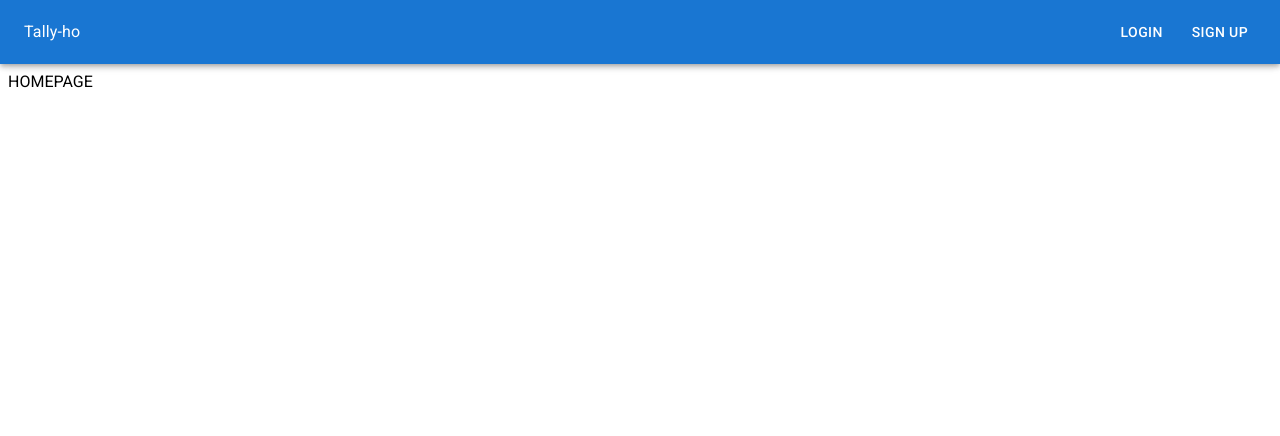
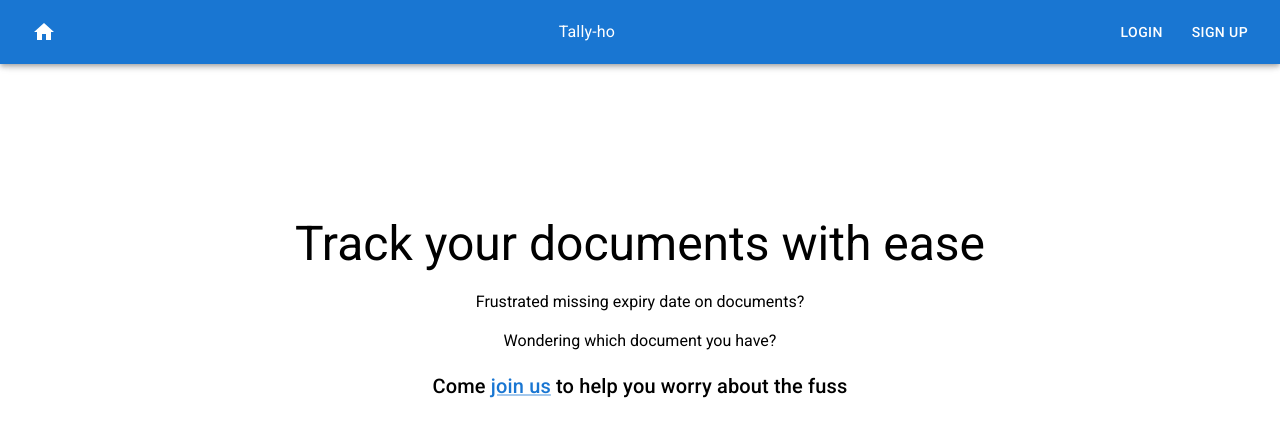
Before and after one commit to bengoh815/ISDH, a React (Create React App) app in the folder client/: page / in a window 1280 px wide. Shown: the top 436 px of the page. Built offline with nearby package versions, Linux system fonts and the light colour scheme; no server answers.

Commit message:
Working homepage

```diff
--- a/client/src/components/Menubox.js
+++ /dev/null
@@ -1,19 +0,0 @@
-import { Menu } from "@mui/icons-material";
-import { Box, IconButton, Typography } from "@mui/material";
-
-export default function Menubox({ toggleDrawer }) {
-  return (
-    <Box
-      sx={{
-        display: "flex",
-        alignItems: "center",
-        gap: "5px",
-      }}
-    >
-      <IconButton onClick={toggleDrawer} aria-label="menu" size="medium">
-        <Menu fontSize="inherit" sx={{ color: "white" }} />
-      </IconButton>
-      <Typography>Dashboard</Typography>
-    </Box>
-  );
-}
--- a/client/src/components/Navbar.js
+++ b/client/src/components/Navbar.js
@@ -5,15 +5,16 @@ import { NavLink } from "react-router-dom";
 import {
   AppBar,
   Button,
+  IconButton,
   Stack,
   Toolbar,
   Typography,
   styled,
 } from "@mui/material";
+import { Home } from "@mui/icons-material";
 
 // components
 import Userbox from "./Userbox";
-import Menubox from "./Menubox";
 
 // hooks
 import { useAuthContext } from "../hooks/useAuthContext";
@@ -40,8 +41,9 @@ export default function Navbar({ toggleDrawer }) {
             justifyContent: "space-between",
           }}
         >
-          {user && <Menubox toggleDrawer={toggleDrawer} />}
-
+          <IconButton component={NavLink} to="/" sx={{ color: "white" }}>
+            <Home />
+          </IconButton>
           <Typography>Tally-ho</Typography>
           {user ? (
             <Userbox />
--- a/client/src/pages/Home.js
+++ b/client/src/pages/Home.js
@@ -1,13 +1,40 @@
+// npm
+import { Link as RouterLink } from "react-router-dom";
+
+// mui
+import { Box, Link as MuiLink, Stack, Typography } from "@mui/material";
+
 // components
 import Navbar from "../components/Navbar";
 import SpacingHeader from "../components/SpacingHeader";
 
 export default function Home({ openDrawer }) {
   return (
-    <>
+    <Box sx={{ height: "90vh" }}>
       <Navbar />
       <SpacingHeader />
-      HOMEPAGE
-    </>
+      <Box sx={{ height: "20%" }} />
+      <Stack
+        direction="column"
+        gap="20px"
+        sx={{
+          justifyContent: "center",
+          alignItems: "center",
+        }}
+      >
+        <Typography variant="h3">Track your documents with ease</Typography>
+        <Typography variant="p">
+          Frustrated missing expiry date on documents?
+        </Typography>
+        <Typography variant="p">Wondering which document you have?</Typography>
+        <Typography variant="h6">
+          Come&nbsp;
+          <MuiLink component={RouterLink} to="/signup">
+            join us
+          </MuiLink>
+          &nbsp;to help you worry about the fuss
+        </Typography>
+      </Stack>
+    </Box>
   );
 }
```
